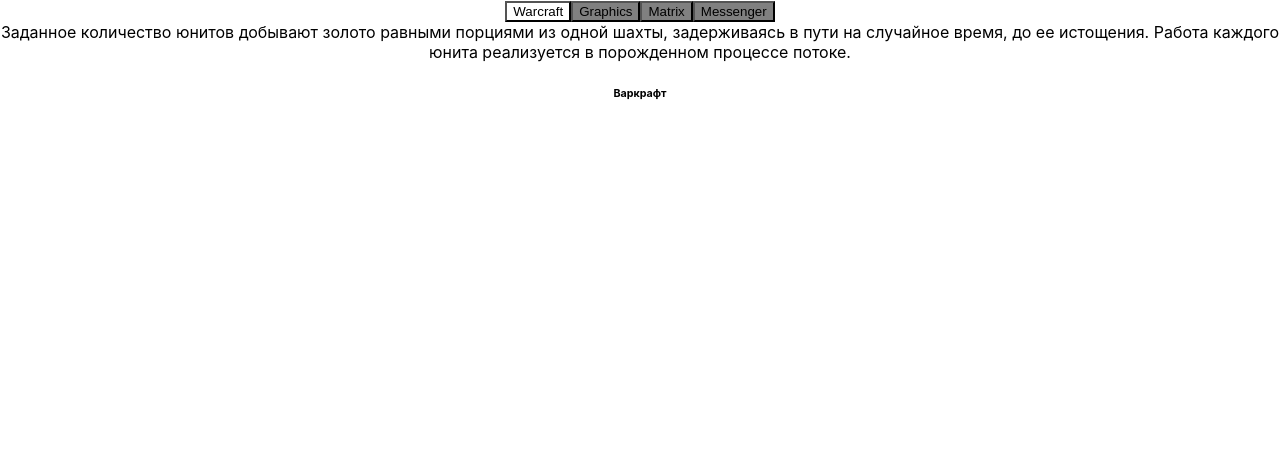
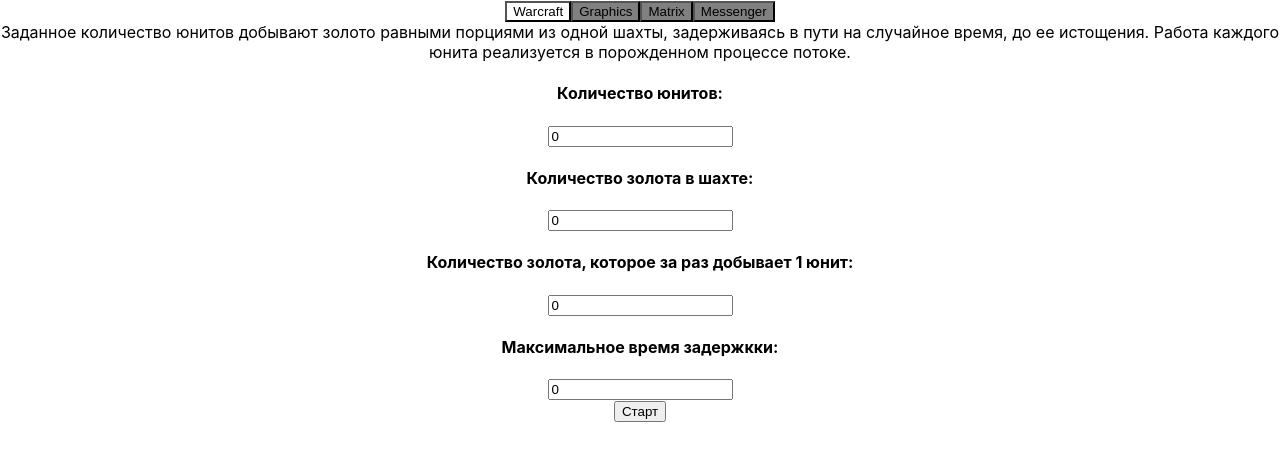
Before and after one commit to bolshak01/ComputerScienceLabs, a React (Create React App) app: page / in a window 1280 px wide. Shown: the top 460 px of the page. Built offline with nearby package versions, Linux system fonts and the light colour scheme.

Commit message:
Complete Warcraft lab

```diff
--- a/src/components/labs/warcraft/WarcraftWrapper.jsx
+++ b/src/components/labs/warcraft/WarcraftWrapper.jsx
@@ -1,11 +1,87 @@
 import React from 'react';
 
 export default function Warcraft() {
+    const [units, setUnits] = React.useState(0);
+    const [gold, setGold] = React.useState(0);
+    const [power, setPower] = React.useState(0);
+    const [maxTime, setMaxTime] = React.useState(0);
+    const [startedState, setStarted] = React.useState(false);
+    let goldCount;
+
+    const handleChange = (e) => {
+        if (startedState) {
+            return;
+        }
+        switch (e.target.id) {
+            case 'units':
+                setUnits(e.target.value);
+                return;
+            case 'gold':
+                setGold(e.target.value);
+                return;
+            case 'power':
+                setPower(e.target.value);
+                return;
+            case 'maxTime':
+                setMaxTime(e.target.value * 1000);
+                return;
+            default:
+                alert('Ошибка!');
+        }
+    };
+
+    const handleStart = () => {
+        if (startedState) {
+            alert('Процесс уже запущен.');
+            return;
+        }
+        setStarted(true);
+        mainScript();
+    };
+
+    const mainScript = () => {
+        goldCount = gold;
+        for (let i = 0; i < units; i++) {
+            unitWay(i);
+        }
+    };
+
+    const unitWay = (index) => {
+        const time = Math.random() * maxTime;
+        if (goldCount < 0) {
+            setGold(0);
+            setStarted(false);
+            return;
+        }
+        setTimeout(() => {
+            goldCount -= power;
+            setGold(goldCount);
+            unitWay(index, goldCount);
+        }, time);
+    };
+
     return (
         <div>
-            <h6>
-                Варкрафт
-            </h6>
+            <h4>
+                Количество юнитов:
+            </h4>
+            <input id='units' value={units} onChange={handleChange}/>
+            <h4>
+                Количество золота в шахте:
+            </h4>
+            <input id='gold' value={gold} onChange={handleChange}/>
+            <h4>
+                Количество золота, которое за раз добывает 1 юнит:
+            </h4>
+            <input id='power' value={power} onChange={handleChange}/>
+            <h4>
+                Максимальное время задержкки:
+            </h4>
+            <input id='maxTime' value={maxTime / 1000} onChange={handleChange}/>
+            <br/>
+            <button onClick={handleStart}>
+                Старт
+            </button>
         </div>
     )
 }
```
